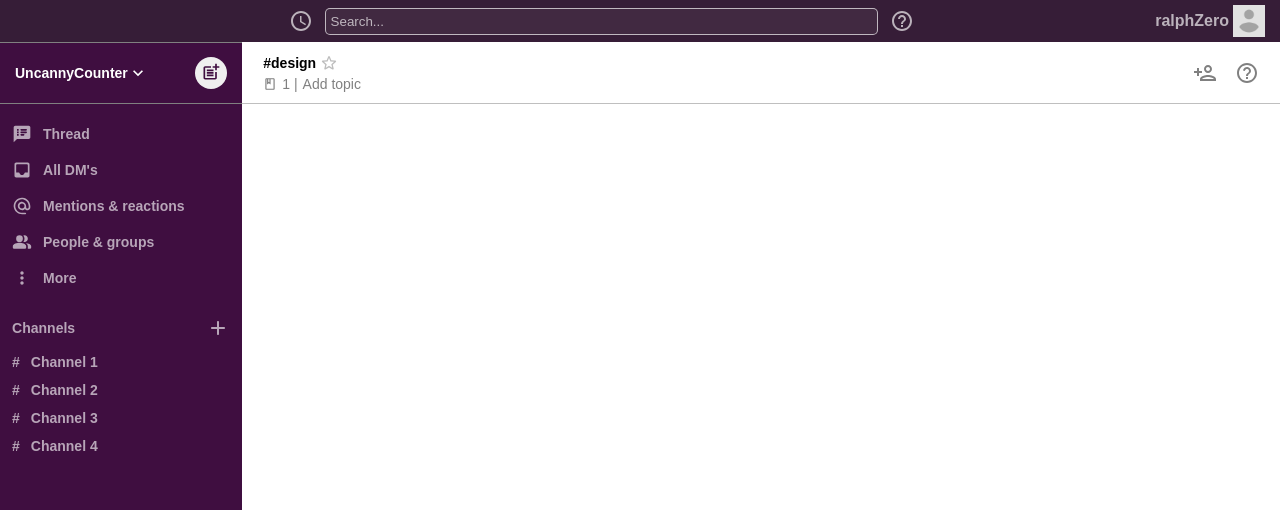
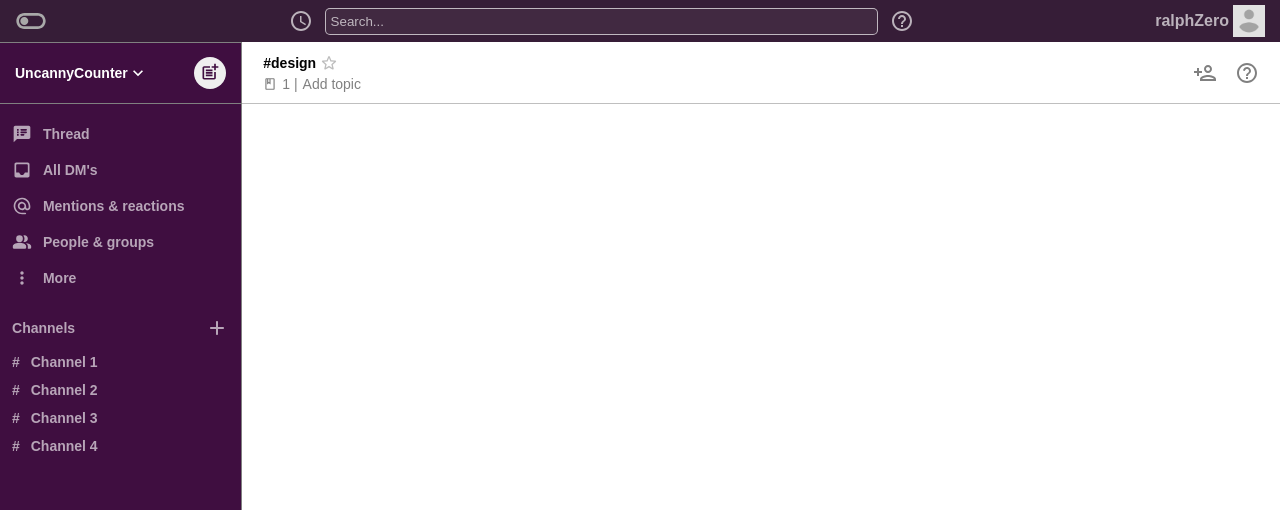
Before and after one commit to ralphZero/Slack-clone, a React (Create React App) app: page /chat in a window 1280 px wide. Shown: the top 510 px of the page. Built offline with nearby package versions, Linux system fonts and the light colour scheme; a web font is replaced by a local one.

Commit message:
Theme implemented

```diff
--- a/src/App.js
+++ b/src/App.js
@@ -2,16 +2,19 @@ import React from 'react';
 import { BrowserRouter, Route, Switch } from 'react-router-dom';
 import Login from './components/Login/Login';
 import ChatPage from './components/Chat/ChatPage';
+import ThemeContextProvider from './context/ThemeContext';
 
 const App = () => {
   return (
     <div className="App">
+      <ThemeContextProvider>
         <BrowserRouter>
           <Switch>
             <Route exact path='/' component={Login} />
             <Route path='/chat' component={ChatPage} />
           </Switch>
         </BrowserRouter>
+      </ThemeContextProvider>
     </div>
   );
 }
--- a/src/components/Chat/Chat/Chat.js
+++ b/src/components/Chat/Chat/Chat.js
@@ -1,9 +1,14 @@
-import React from 'react';
+import React, { useContext } from 'react';
 import ChatHeader from './ChatHeader/ChatHeader';
+import { ThemeContext } from '../../../context/ThemeContext';
 
 const Chat = () => {
+
+    const { isLightTheme, light, dark } = useContext(ThemeContext);
+    const theme = isLightTheme ? light : dark;
+
     return (
-        <div className='chat'>
+        <div style={{backgroundColor: theme.chatBackground, color: theme.chatColor}} className='chat'>
             <ChatHeader />
         </div>
     );
--- a/src/components/Chat/TopHeader/Header/TopHeader.js
+++ b/src/components/Chat/TopHeader/Header/TopHeader.js
@@ -1,12 +1,25 @@
-import React from 'react';
+import React, { useContext } from 'react';
 import style from './TopHeader.module.css';
+import ToggleOffOutlinedIcon from '@material-ui/icons/ToggleOffOutlined';
+import ToggleOnOutlinedIcon from '@material-ui/icons/ToggleOnOutlined';
 import SearchWrapper from '../Search/SearchWrapper';
 import UserWrapper from '../User/UserWrapper';
+import { ThemeContext } from '../../../../context/ThemeContext';
 
 const TopHeader = () => {
+
+    const { isLightTheme, light, dark, toggleTheme } = useContext(ThemeContext);
+    const theme = isLightTheme ? light : dark;
+
+    const toggle = isLightTheme ? (<ToggleOffOutlinedIcon onClick={() => handleThemeToggle()} style={{fontSize: 32, color: '#a9a9a9'}} />) : (<ToggleOnOutlinedIcon onClick={() => handleThemeToggle()} style={{fontSize: 32, color: '#f8f8f8'}} />);
+
+    const handleThemeToggle = () => {
+        toggleTheme();
+    }
+
     return (
-        <header className={style.container}>
-            <div style={{width: '32px'}}></div>
+        <header style={{backgroundColor: theme.headerColor}} className={style.container}>
+            { toggle }
             <SearchWrapper />
             <UserWrapper />
         </header>
--- a/src/components/Sidebar/Sidebar.js
+++ b/src/components/Sidebar/Sidebar.js
@@ -1,11 +1,17 @@
-import React from 'react';
+import React, { useContext } from 'react';
 import NewMessageButton from './NewMessageBtn/NewMessageButton';
 import SidebarItemList from './SidebarItem/SidebarItemList';
 import ChannelList from './Channels/ChannelList';
+import { ThemeContext } from '../../context/ThemeContext';
 
 const Sidebar = () => {
+
+    const { isLightTheme, light, dark } = useContext(ThemeContext);
+    const theme = isLightTheme ? light : dark;
+
+
     return (
-        <div className='sidebar'>
+        <div style={{backgroundColor: theme.sideColor}} className='sidebar'>
             <NewMessageButton />
             <SidebarItemList />
             <ChannelList />
--- /dev/null
+++ b/src/context/ThemeContext.js
@@ -0,0 +1,40 @@
+import React, { createContext, useState } from 'react';
+
+export const ThemeContext = createContext();
+
+const ThemeContextProvider = (props) => {
+    const [state, setState] = useState(
+        {
+            isLightTheme: true,
+            light: {
+                headerColor: '#361D37',
+                sideColor: '#3F0E40',
+                chatBackground: '#FFFFFF',
+                chatColor: '#030303'
+            },
+            dark: {
+                headerColor: '#284CA8',
+                sideColor: '#19171D',
+                chatBackground: '#1A1D21',
+                chatColor: '#80808080'
+            }
+        }
+    );
+
+
+    const toggleTheme = () => {
+        // setState({ isLightTheme: !state.isLightTheme });
+        setState({
+            ...state,
+            isLightTheme: !state.isLightTheme
+        });
+        console.log('state', state);
+    }
+    return (
+        <ThemeContext.Provider value={{ ...state, toggleTheme: toggleTheme }}>
+            { props.children}
+        </ThemeContext.Provider>
+    );
+}
+
+export default ThemeContextProvider;
--- a/src/index.css
+++ b/src/index.css
@@ -28,7 +28,9 @@ body {font-family: 'Proxima Nova', sans-serif; font-weight: 600;}
   height: 100%;
   font-size: 14px;
   color: #ffffffa0;
+  border-right: 1px solid #808080;
 }
 .chat {
   flex-grow: 9;
+  background-color: #ffffff;
 }
```
Lines whose indentation alone changed are shown as unchanged.
